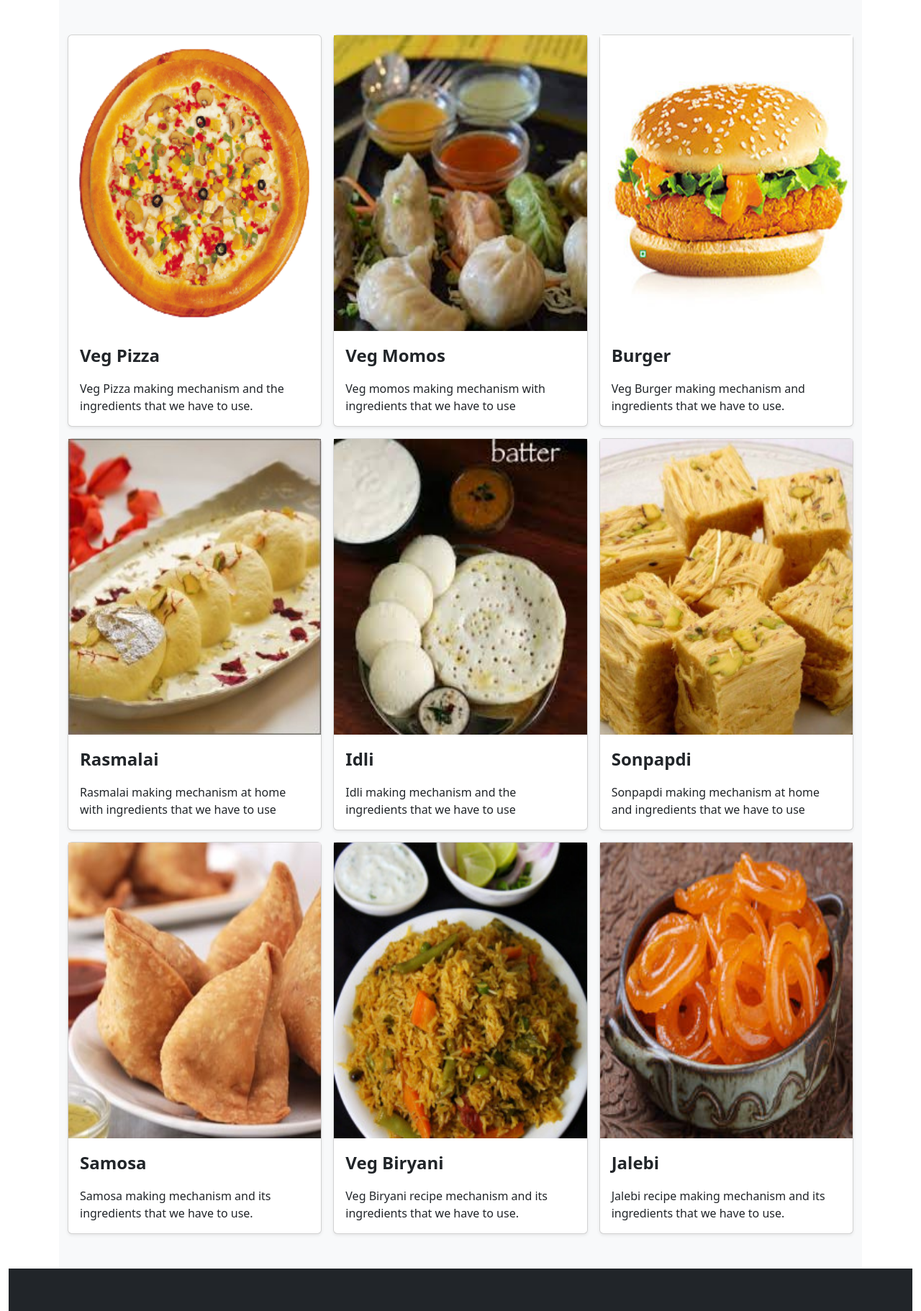
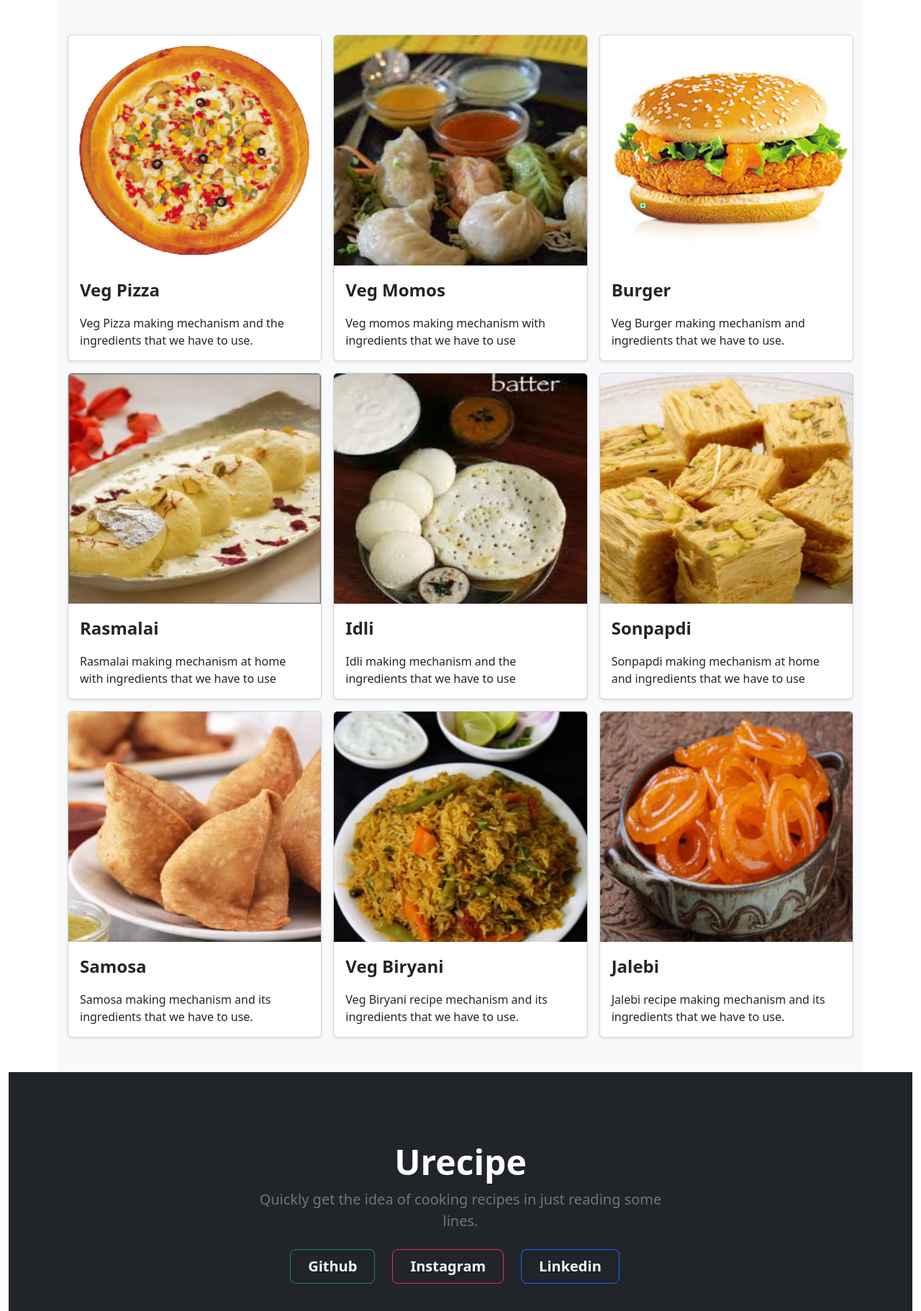
Before and after one commit to KapilKumar2002/Urecipe, a Django app: page / in a window 1280 px wide. Shown: the part 555-2377 px from the top of the page at 72% size. Run offline with Django 4.2, Linux system fonts and the light colour scheme; data comes from the database, SQL or seed files in the repository.

Commit message:
Update index.html

```diff
--- a/app/templates/app/index.html
+++ b/app/templates/app/index.html
@@ -46,7 +46,7 @@
         <a href="{% url 'app:recipe' recipe.id %}" class="text-decoration-none text-dark">
           <div class="col">
             <div class="card shadow-sm">
-              <img src="{{recipe.recipe_image.url}}" alt="" style="height: 411px;">
+              <img src="{{recipe.recipe_image.url}}" alt="" class="card-img-top" style="height:20rem">
 
               <div class="card-body">
                 <p class="card-text fw-bold fs-4">{{recipe.recipe_name}}</p>
```
